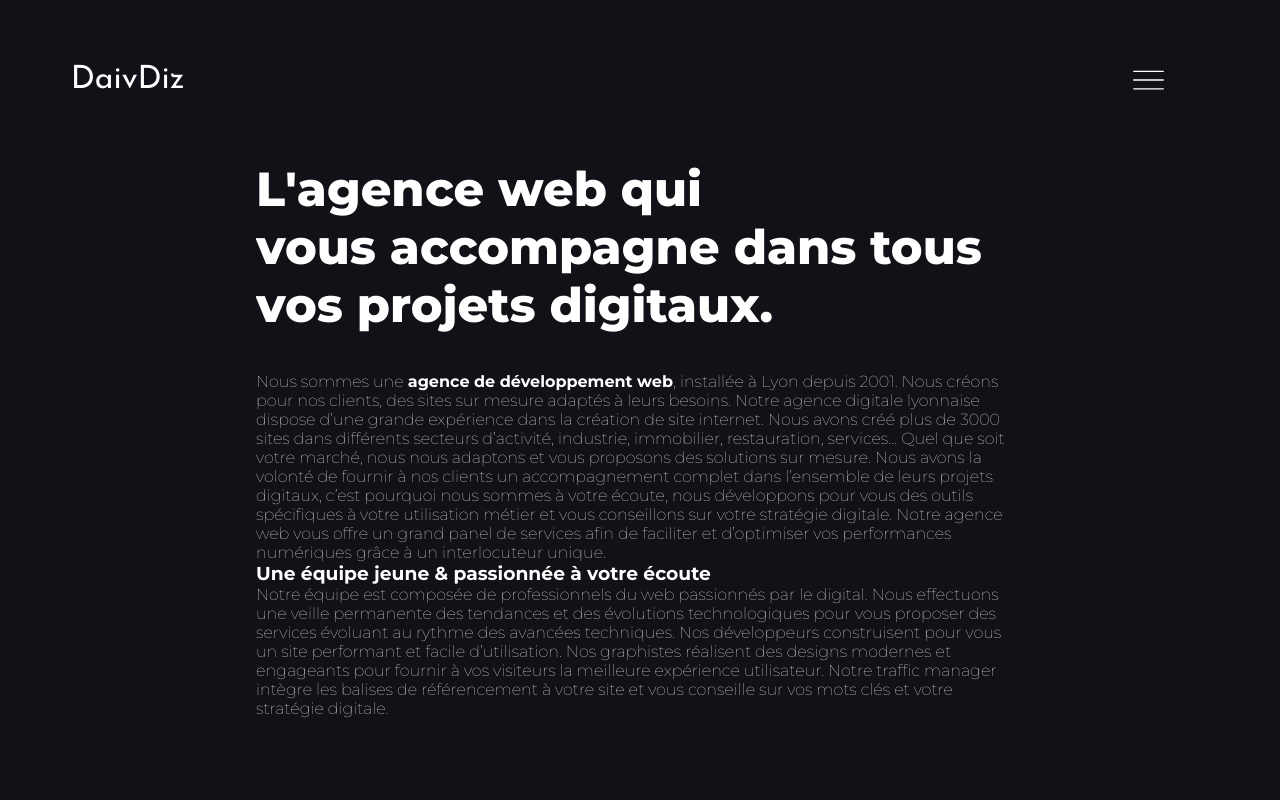
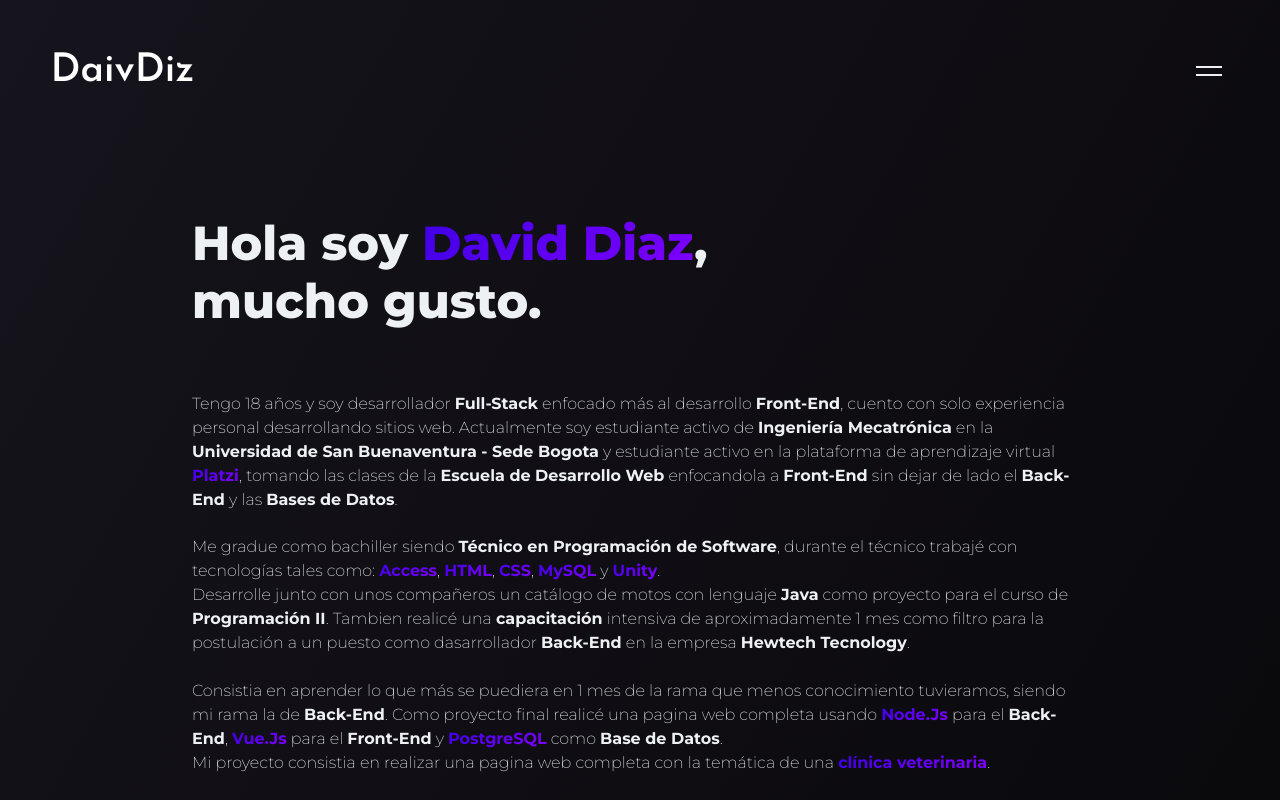
Before and after one commit to DaivDiz/PersonalWebSite, a Vue app: page / in a window 1280 px wide. Shown: the top 800 px of the page. Built offline with nearby package versions, Linux system fonts and the light colour scheme.

Commit message:
Intento de orden 3 - En Proceso

```diff
--- a/public/style.css
+++ b/public/style.css
@@ -1,17 +1,8 @@
 @import url('https://fonts.googleapis.com/css2?family=Montserrat:wght@100;200;300;400;500;600;700;800;900&display=swap');
 @import url('https://fonts.googleapis.com/css2?family=Quicksand:wght@300;400;500;600;700&display=swap');
 @import url('https://fonts.googleapis.com/css2?family=Josefin+Sans:wght@100;200;300;400;500;600;700&display=swap');
-* {
-    box-sizing: border-box;
-    padding: 0;
-    margin: 0;
-    overflow-x: hidden;
-    /* font-family: 'Gilroy', sans-serif; */
-}
-
 ::-webkit-scrollbar {
     width: 4px;
-    position: absolute;
 }
 
 ::-webkit-scrollbar-track {
@@ -27,36 +18,160 @@
     background: linear-gradient(320deg, #3f00e6, #7f00fd);
 }
 
-main {
-    width: 100vw;
-    height: 100vh;
-    background: #131117;
+* {
+    box-sizing: border-box;
+    padding: 0;
+    margin: 0;
+}
+
+html {
+    overflow-y: overlay;
+}
+
+div {
+    font-size: inherit;
+    color: inherit;
+    background: transparent;
+}
+
+.bn {
+    transition: opacity .2s;
+    cursor: pointer;
+    width: calc(55px + 7 * (100vw - 320px) / 1080);
+    height: calc(55px + 7 * (100vw - 320px) / 1080);
+    border-radius: 50%;
+    display: flex;
+    align-items: center;
+    justify-content: center;
+    position: relative;
+}
+
+.bn>div {
+    width: calc(22px + 4 * (100vw - 320px) / 1080);
+    height: 10px;
+    position: relative;
+}
+
+.bn>div>span {
+    transition: background .4s;
+    position: absolute;
+    width: 100%;
+    height: 2px;
+    background-color: #edf1f3;
+}
+
+.bn>div>span:nth-child(1) {
+    /* top: 0; */
+    /* transition: background .4s, top .2s .2s, transform .2s; */
+    transition: transform .3s, top .8s .8s;
+    animation: clickTop .5s ease-in-out forwards reverse;
+    transform: rotate(0);
+}
+
+.bn>div>span:nth-child(2) {
+    /* bottom: 0; */
+    /* transition: background .4s, bottom .2s .2s, transform .2s; */
+    transition: transform .3s, bottom .8s .8s;
+    animation: clickBottom .5s ease-in-out forwards reverse;
+    transform: rotate(0);
+}
+
+.bn:hover span:nth-child(1) {
+    animation: clickTop .5s ease-in-out forwards;
+    transform: rotate(45deg);
+}
+
+.bn:hover span:nth-child(2) {
+    animation: clickBottom .5s ease-in-out forwards;
+    transform: rotate(-45deg);
+}
+
+@keyframes clickTop {
+    0% {
+        top: 0;
+    }
+    90%,
+    100% {
+        top: 4px;
+    }
+}
+
+@keyframes clickBottom {
+    0% {
+        bottom: 0;
+    }
+    90%,
+    100% {
+        bottom: 4px;
+    }
+}
+
+.bn svg {
+    stroke: #3f00e6;
+    mix-blend-mode: normal;
+    stroke-linecap: round;
+    transition: all .8s, opacity 0s .8s;
+    stroke-dasharray: 0 999;
+    fill: transparent;
+    stroke-width: 4px;
+    position: absolute;
+    top: 0;
+    left: 0;
+    opacity: 0;
+}
+
+.bn:hover svg {
+    stroke-dasharray: 300 999;
+    opacity: 1;
+    transition: all .8s, opacity 0s;
+    transform: rotate(90deg);
+}
+
+.sc .ct .pp {
+    width: calc(900px + 100 * (100vw - 320px) / 1080);
+    max-width: 100%;
+    line-height: 1.5;
+    padding-top: 15px;
+    margin: calc(10px + 1.5%) 0 calc(10px + 1%);
+}
+
+.sc .ct .pp p {
+    margin: calc(10px + 1.5%) 0 calc(10px + 1%);
+}
+
+strong {
+    font-weight: bold;
+}
+
+.sc .ct .intro {
+    font-size: calc(14px + 5 * (100vw - 320px) / 1080);
 }
 
 header {
-    position: fixed;
-    user-select: none;
-    width: calc(100% - 4px);
-    height: 20%;
+    position: absolute;
+    width: 100%;
     display: flex;
-    color: white;
+    align-items: center;
     justify-content: space-between;
-}
-
-.izqLogo,
-.derMenu {
-    width: 20%;
-    display: flex;
-    justify-content: center;
-    align-items: center;
-    cursor: pointer;
+    padding: calc(15px + 2%) calc(15px + 2%) calc(15px + 2%) calc(25px + 2%);
+    z-index: 9999;
 }
 
 .izqLogo a {
     text-decoration: none;
     font-family: 'Josefin Sans', sans-serif;
-    font-size: 2em;
+    font-weight: 600;
+    font-size: calc(35px + 5 * (100vw - 320px) / 1080);
     color: white;
+}
+
+.txtColor {
+    background: linear-gradient(135deg, #3f00e6, #7f00fd);
+    -webkit-background-clip: text;
+    -webkit-text-fill-color: transparent;
+}
+
+.subRayado {
     background-size: 0% 2px;
     background-image: linear-gradient(320deg, #3f00e6, #7f00fd);
     background-position: 0% 100%;
@@ -64,74 +179,7 @@ header {
     transition: background-size 0.3s;
 }
 
-.izqLogo a:hover,
-.izqLogo a:focus {
-    background-size: 100% 2px;
-}
-
-.derMenu img {
-    width: 12%;
-}
-
-section {
-    width: 100%;
-    height: 80%;
-    padding: 0 20%;
-    margin: 5vh 0 0;
-}
-
-.presentacion {
-    margin-top: 20vh;
-    overflow: visible;
-    overflow-y: hidden;
-    text-align: center;
-}
-
-.presentacion .info {
-    height: 100%;
-    text-align: start;
-    color: white;
-    font-family: 'Montserrat', sans-serif;
-}
-
-.presentacion .info h1 {
-    font-size: calc(30px + 20 * (100vw - 320px) / 1080);
-    font-weight: 800;
-    margin-bottom: 5%;
-}
-
-.presentacion .info h4 {
-    font-weight: 100;
-}
-
-.social {
-    background-image: linear-gradient(320deg, #3f00e6, #7f00fd);
-    text-align: center;
-}
-
-.social .title {
-    height: 100%;
-    padding: 10% 0;
-}
-
-.social .title h1 {
-    color: white;
-    font-family: 'Josefin Sans', sans-serif;
-    font-size: calc(30px + 20 * (100vw - 320px) / 1080);
-}
-
-.social .icons {
-    width: 100%;
-    height: 80%;
-    display: flex;
-    justify-content: space-evenly;
-    align-items: center;
-}
-
-.social .icons a {
-    height: 20%;
-    display: flex;
-    align-items: center;
+.subRayado2 {
     background-size: 0% 2px;
     background-image: linear-gradient(to left, #16141c, #09080b);
     background-position: 0% 100%;
@@ -139,10 +187,102 @@ section {
     transition: background-size 0.3s;
 }
 
-.social .icons a:hover {
+.subRayado:hover,
+.subRayado2:hover {
     background-size: 100% 2px;
 }
 
-.social .icons a img {
-    height: 82%;
+.sc {
+    padding: calc(100px + 80 * (100vw - 320px) / 1080) 0;
+    font-weight: 200;
+    background: linear-gradient(120deg, #16141c, #09080b);
+    color: #edf1f3;
+    font-family: 'Montserrat', sans-serif;
 }
+
+.sc .ct {
+    width: 70vw;
+    margin: auto;
+}
+
+.sc .ct h2 {
+    margin-top: calc(25px + 2%);
+    font-size: calc(30px + 20 * (100vw - 320px) / 1080);
+    font-weight: 800;
+}
+
+.hspan>span {
+    line-height: 1.2;
+    overflow: hidden;
+    margin-bottom: calc(0px - 5 * (100vw - 320px) / 1080);
+}
+
+.hspan span {
+    display: block;
+    white-space: nowrap;
+}
+
+.sc h2 strong {
+    font-weight: inherit;
+}
+
+.com {
+    padding: calc(100px + 80 * (100vw - 320px) / 1080) 0;
+    background: linear-gradient(320deg, #3f00e6, #7f00fd);
+    font-family: 'Montserrat', sans-serif;
+    font-weight: 300;
+    color: #edf1f3;
+}
+
+.com .ct {
+    text-align: center;
+}
+
+.com .bt {
+    height: 100%;
+    margin-top: 25px;
+    text-align: center;
+}
+
+.com .bt strong {
+    user-select: none;
+    font-weight: 200;
+    letter-spacing: 5px;
+    cursor: pointer;
+}
+
+
+/* .com .bt strong {
+    background: #edf1f3;
+    -webkit-background-clip: text;
+    -webkit-text-fill-color: transparent;
+    cursor: pointer;
+    background-size: 0% 2px;
+    background-image: linear-gradient(320deg, blue, green);
+    background-position: 0% 100%;
+    background-repeat: no-repeat;
+    transition: background-size 0.3s;
+}
+
+.com .bt strong:hover {
+    background-size: 100% 2px;
+} */
+
+
+/* .subRayado {
+    background-size: 0% 2px;
+    background-image: linear-gradient(320deg, #3f00e6, #7f00fd);
+    background-position: 0% 100%;
+    background-repeat: no-repeat;
+    transition: background-size 0.3s;
+}
+
+.subRayado:hover {
+    background-size: 100% 2px;
+} */
+
+@media only screen and (max-width: 720px) {
+    .sc .ct h2 {
+        font-size: calc(22px + 20 * (100vw - 320px) / 1080);
+    }
+}
--- a/src/components/Index.vue
+++ b/src/components/Index.vue
@@ -1,60 +1,115 @@
 <template>
-    <div>
-        <main>
+    <div id="App">
         <header>
             <div class="izqLogo">
-                    <a href="/">
+                <a href="/" class="subRayado">
                     <!-- <img src="" alt="Imagen de Logo"> -->
                     DaivDiz
                 </a>
             </div>
-                <div class="derMenu">
-                    <img src="../assets/utils/menu.svg" alt="Imagen de Menu">
+            <div class="bn" data-nav>
+                <div>
+                    <span></span>
+                    <span></span>
+                </div>
+                <svg viewBox="0 0 100 100">
+                    <defs>
+                        <linearGradient id="grd" x1="0%" y1="0%" x2="0%" y2="100%">
+                            <stop data-color-c="l" offset="0%" stop-color="#7f00fd"></stop>
+                            <stop data-color-c="r" id="" offset="100%" stop-color="#3f00e6"></stop>
+                        </linearGradient>
+                    </defs>
+                    <circle stroke="url(#grd)" cx="50" cy="50" r="48">
+                    </circle>
+                </svg>
             </div>
         </header>
-            <section class="presentacion">
-                <div class="info">
-                    <h1>L'agence web qui <br> vous accompagne dans tous <br> vos projets digitaux.</h1>
-                    <h4>Nous sommes une <b>agence de développement web</b>, installée à Lyon depuis 2001. Nous créons pour nos clients, des sites sur mesure adaptés
-                        à leurs besoins. Notre agence digitale lyonnaise dispose d’une grande expérience dans la création de site internet. Nous avons créé
-                        plus de 3000 sites dans différents secteurs d’activité, industrie, immobilier, restauration, services… Quel que soit votre marché,
-                        nous nous adaptons et vous proposons des solutions sur mesure. Nous avons la volonté de fournir à nos clients un accompagnement complet
-                        dans l’ensemble de leurs projets digitaux, c’est pourquoi nous sommes à votre écoute, nous développons pour vous des outils spécifiques
-                        à votre utilisation métier et vous conseillons sur votre stratégie digitale. Notre agence web vous offre un grand panel de services
-                        afin de faciliter et d’optimiser vos performances numériques grâce à un interlocuteur unique.</h4>
-                    <h3>Une équipe jeune & passionnée à votre écoute</h3>
-                    <h4>Notre équipe est composée de professionnels du web passionnés par le digital. Nous effectuons une veille permanente des tendances et
-                        des évolutions technologiques pour vous proposer des services évoluant au rythme des avancées techniques. Nos développeurs construisent
-                        pour vous un site performant et facile d’utilisation. Nos graphistes réalisent des designs modernes et engageants pour fournir à vos
-                        visiteurs la meilleure expérience utilisateur. Notre traffic manager intègre les balises de référencement à votre site et vous
-                        conseille sur vos mots clés et votre stratégie digitale.</h4>
-                </div>
-            </section>
-            <!-- <section class="silueta">
-                <div class="siluetaImg">
-                    <img src="../assets/utils/silueta.png" alt="Imagen de Silueta">
-                </div>
-                <div class="backColor">
-                </div>
-            </section> -->
-            <!-- <section class="social"> SECCION DE CONTACTOS
-                    <div class="title">
-                        <h1>Contactame !</h1>
-                        <div class="icons">
-                        <a href="http://facebook.com/daivdiz" target="_blank" rel="noopener noreferrer"><img src="../assets/social/facebook.svg" alt="Icono de Facebook"></a>
-                        <a href="http://twitter.com/daivdiz" target="_blank" rel="noopener noreferrer"><img src="../assets/social/twitter.svg" alt="Icono de Twitter"></a>
-                        <a href="http://github.com/daivdiz" target="_blank" rel="noopener noreferrer"><img src="../assets/social/github.svg" alt="Icono de GitHub"></a>
-                        <a href="http://instagram.com/daivdiz" target="_blank" rel="noopener noreferrer"><img src="../assets/social/instagram.svg" alt="Icono de Instagram"></a>
-                        <a href="http://linkedin.com/in/daivdiz" target="_blank" rel="noopener noreferrer"><img src="../assets/social/linkedin.svg" alt="Icono de LinkedIn"></a>
-                        <a href="mailto:daivdiz@outlook.com"><img src="../assets/social/outlook.svg" alt="Icono de Outlook"></a>
+        <main>
+            <div class="sc">
+                <div class="ct">
+                    <h2 class="hspan">
+                        Hola soy <strong class="txtColor"> David Diaz</strong>, <br> mucho gusto.
+                    </h2>
+                    <div class="pp">
+                        <p>Tengo 18 años y soy desarrollador <strong>Full-Stack</strong> enfocado más al desarrollo
+                        <strong>Front-End</strong>, cuento con solo experiencia personal desarrollando sitios web. Actualmente
+                        soy estudiante activo de <strong>Ingeniería Mecatrónica</strong> en la <strong>Universidad de San Buenaventura
+                        - Sede Bogota</strong> y estudiante activo en la plataforma de aprendizaje virtual
+                        <strong class="subRayado"><a href="https://platzi.com/p/DaivDiz/" target="_blank" class="txtColor">Platzi</a></strong>,
+                        tomando las clases de la <strong>Escuela de Desarrollo Web</strong> enfocandola a <strong>Front-End</strong> sin
+                        dejar de lado el <strong>Back-End</strong> y las <strong>Bases de Datos</strong>.</p>
+
+                        <p>Me gradue como bachiller siendo <strong>Técnico en Programación de Software</strong>, durante el
+                        técnico trabajé con tecnologías tales como:
+                        <strong class="txtColor">Access</strong>,
+                        <strong class="txtColor">HTML</strong>,
+                        <strong class="txtColor">CSS</strong>,
+                        <strong class="txtColor">MySQL</strong> y
+                        <strong class="txtColor">Unity</strong>. <br>
+                        Desarrolle junto con unos compañeros un catálogo de motos con lenguaje <strong>Java</strong>
+                        como proyecto para el curso de <strong>Programación II</strong>. Tambien realicé una <strong>capacitación</strong>
+                        intensiva de aproximadamente 1 mes como filtro para la postulación a un puesto como dasarrollador
+                        <strong>Back-End</strong> en la empresa <strong>Hewtech Tecnology</strong>.</p>
+                        <p> Consistia en aprender lo que más se puediera
+                        en 1 mes de la rama que menos conocimiento tuvieramos, siendo mi rama la de <strong>Back-End</strong>. Como proyecto final realicé
+                        una pagina web completa usando <strong class="txtColor">Node.Js</strong> para el <strong>Back-End</strong>,
+                        <strong class="txtColor">Vue.Js</strong> para el <strong>Front-End</strong> y
+                        <strong class="txtColor">PostgreSQL</strong> como <strong>Base de Datos</strong>. <br>
+                        Mi proyecto consistia en realizar una pagina web completa con la temática de una <strong class="subRayado">
+                        <a href="#" class="txtColor">clínica veterinaria</a></strong>.</p>
+                        <!-- <p class="intro">Nous sommes une <strong>agence de développement web</strong>, installée à <strong>Lyon</strong>
+                         depuis 2001. Nous créons pour nos clients, des <strong>sites sur mesure</strong> adaptés à leurs besoins.</p>
+                        <p>Notre <strong>agence digitale lyonnaise</strong> dispose d’une grande expérience dans la
+                        <strong>création de site internet</strong>. Nous avons créé plus de <strong>3000 sites</strong> dans différents
+                        <strong>secteurs d’activité</strong>, industrie, immobilier, restauration, services… Quel que soit votre marché,
+                        nous nous adaptons et vous proposons des <strong><a href="#" class="txtColor" title="Découvrir nos études de cas">
+                        solutions sur mesure</a></strong></p>
+                        <p>Nous avons la volonté de fournir à nos clients un <strong>accompagnement</strong> complet dans l’ensemble de leurs
+                        <strong>projets digitaux</strong>, c’est pourquoi nous sommes à votre écoute, nous développons pour vous des
+                        <strong>outils spécifiques</strong> à votre utilisation métier et vous conseillons sur votre <strong>stratégie digitale</strong>
+                        . Notre agence web vous offre un grand <strong><a href="#" class="txtColor" title="Découvrir nos services">panel de services</a>
+                        </strong> afin de faciliter et d’optimiser vos performances numériques grâce à un <strong>interlocuteur unique</strong>.</p> -->
                     </div>
                 </div>
-            </section> -->
-            <section class="tecnologias">
-                <div class="tecUsadas">
+            </div>
+        </main>
+        <div class="com">
+            <div class="ct">
+                <h2>
+                    <strong><span>N'attendez plus !</span></strong><br>
+                    <small>Donnez une nouvelle vie à votre communication !</small>
+                </h2>
+            </div>
+            <div class="bt">
+                <strong class="subRayado2" @click="form=!form">CONTACTAME</strong>
+            </div>
+            <div class="form" v-if="form">
+                <transition name="formAct">
+                    <h1>Hola soy el formulario</h1>
+                    <h1>Hola soy el formulario</h1>
+                    <h1>Hola soy el formulario</h1>
+                    <h1>Hola soy el formulario</h1>
+                    <h1>Hola soy el formulario</h1>
+                    <h1>Hola soy el formulario</h1>
+                </transition>
+            </div>
+        </div>
+        <footer>
 
-                </div>
-            </section>
-        </main>
+        </footer>
     </div>
 </template>
+
+<script>
+export default {
+    data(){
+        return{
+            form: false,
+        }
+    }
+}
+</script>
+
+<style>
+
+</style>
```
Lines whose indentation alone changed are shown as unchanged.
